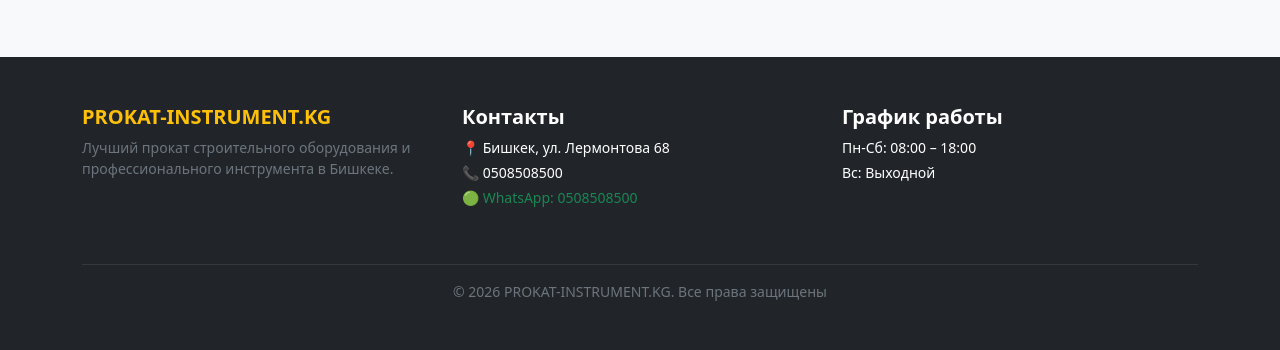
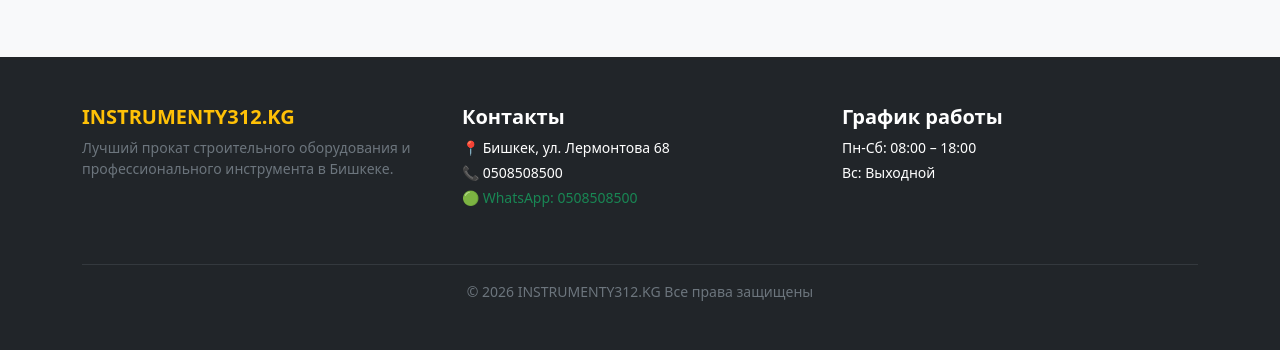
Before and after one commit to Dante-pixel/tool-rental, a Django app: page /?category=1 in a window 1280 px wide. Shown: the part 4724-5074 px from the top of the page. Run offline with Django 5.2, Linux system fonts and the light colour scheme; data comes from the database, SQL or seed files in the repository.

Commit message:
fix footer text to instrumenty312

```diff
--- a/catalog/templates/catalog/index.html
+++ b/catalog/templates/catalog/index.html
@@ -167,7 +167,7 @@
     <div class="container text-center text-md-start">
         <div class="row">
             <div class="col-md-4 mb-4">
-                <h5 class="fw-bold text-warning">PROKAT-INSTRUMENT.KG</h5>
+                <h5 class="fw-bold text-warning">INSTRUMENTY312.KG</h5>
                 <p class="small text-secondary">Лучший прокат строительного оборудования и профессионального инструмента в Бишкеке.</p>
             </div>
             <div class="col-md-4 mb-4">
@@ -183,7 +183,7 @@
             </div>
         </div>
         <hr class="border-secondary">
-        <p class="mb-0 small text-center text-secondary">© 2026 PROKAT-INSTRUMENT.KG. Все права защищены</p>
+        <p class="mb-0 small text-center text-secondary">© 2026 INSTRUMENTY312.KG Все права защищены</p>
     </div>
 </footer>
 
```
